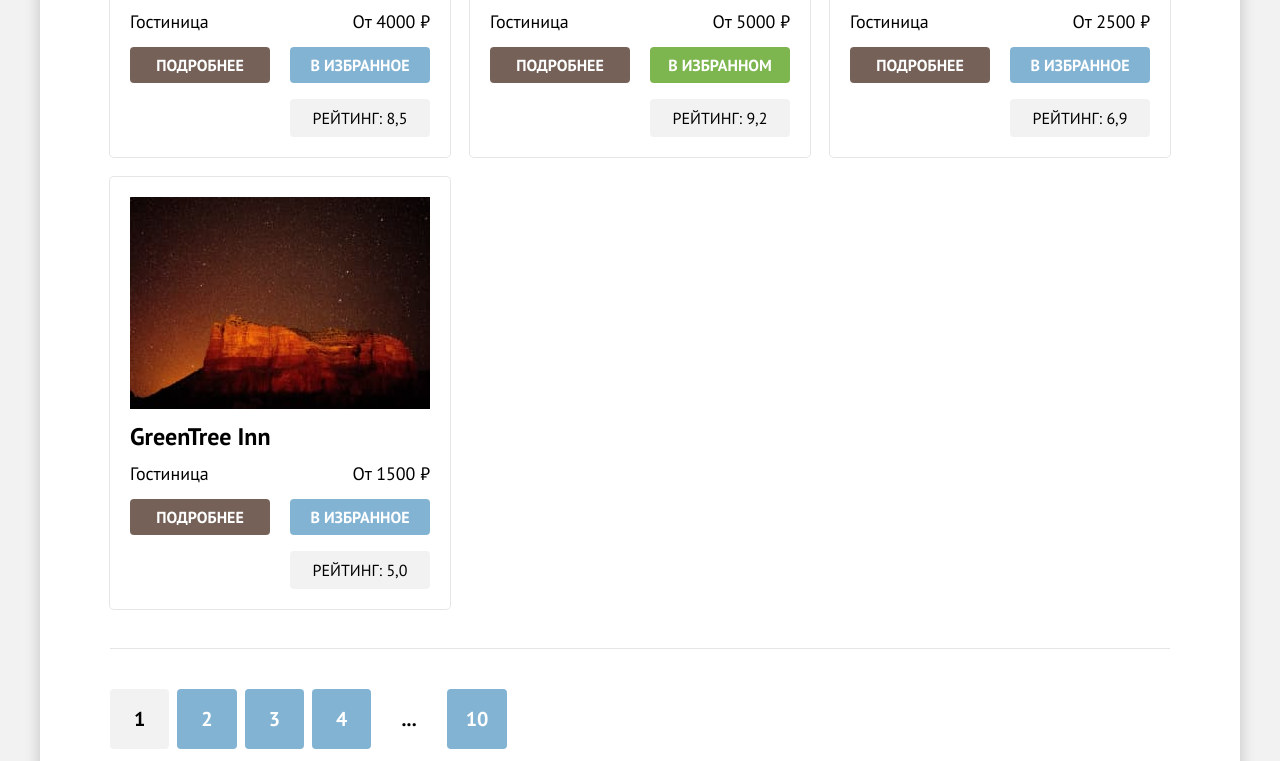
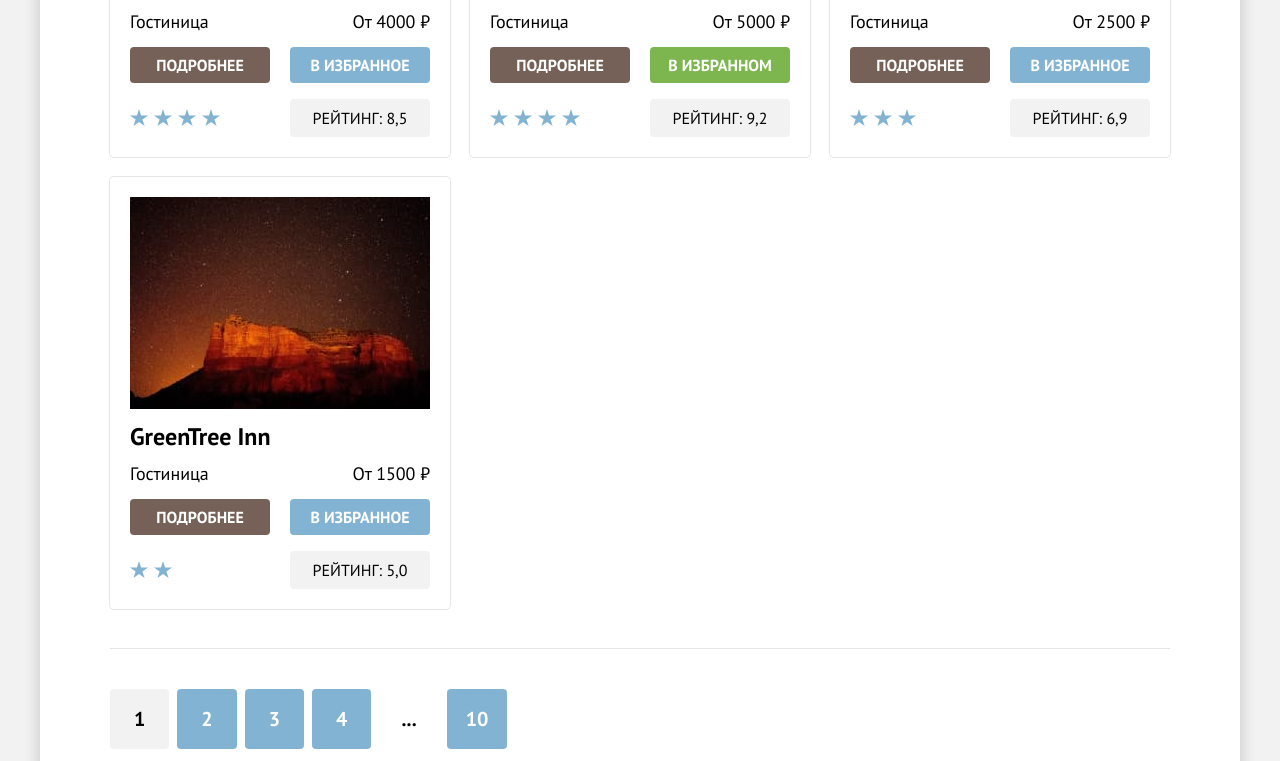
Before and after one commit to htmlacademy-htmlcss/2568305-sedona-2, a plain HTML site: page catalog.html in a window 1280 px wide. Shown: the part 899-1660 px from the top of the page. Drawn offline with Linux system fonts and the light colour scheme.

Commit message:
Декор

```diff
--- a/catalog.html
+++ b/catalog.html
@@ -58,11 +58,11 @@
       <div class="page-container">
 
         <section class="filters">
-          <h1 class="inner-header-title">Гостиницы Седона</h1>
+          <h1 class="inner-header-title">Гостиницы Седоны</h1>
           <ol class="breadcrumbs">
             <li class="breadcrumbs-item">
               <a class="breadcrumbs-link" href="index.html">
-                <svg width="13" aria-hidden="true" focusable="false" height="13" viewBox="0 0 13 13" fill="none"
+                <svg aria-hidden="true" focusable="false" width="12"  height="12" fill="none"
                   xmlns="http://www.w3.org/2000/svg">
                   <path
                     d="M6.5 0.5L0.5 6.30006V12.5001H12.5V6.30006L6.5 0.5ZM11.5 11.5001H1.5V6.70005L6.5 1.9L11.5 6.70005V11.5001Z"
@@ -73,7 +73,7 @@
               </a>
             </li>
             <li class="breadcrumbs-item">
-              <svg aria-hidden="true" focusable="false" width="8" height="11" viewBox="0 0 8 11" fill="none"
+              <svg aria-hidden="true" focusable="false" width="8" height="11" fill="none"
                 xmlns="http://www.w3.org/2000/svg">
                 <path
                   d="M6.91526 4.96875L2.16526 0.71875C1.91526 0.46875 1.41526 0.46875 1.04026 0.71875C0.665263 0.96875 0.790263 1.46875 1.04026 1.71875L5.16526 5.46875L1.16526 9.21875C0.915263 9.46875 0.915263 9.96875 1.16526 10.2188C1.16526 10.3438 1.54026 10.4688 1.66526 10.4688C1.79026 10.4688 2.04026 10.3438 2.16526 10.2188L6.91526 5.96875C7.29026 5.71875 7.29026 5.21875 6.91526 4.96875Z"
@@ -232,7 +232,7 @@
             <p class="product-card-price">От 4000 ₽</p>
             <a class="product-card-button button-braun" href="#">Подробнее</a>
             <a class="product-card-button button-blue" href="#">В избранное</a>
-            <p class="product-card-stars product-card-stars-4"><span class="visually-hidden">4 звезды</span></p>
+            <p class="product-card-stars-4"><span class="visually-hidden">4 звезды</span></p>
             <p class="product-card-rating">Рейтинг: <span>8,5</span></p>
 
           </li>
@@ -246,7 +246,7 @@
             <p class="product-card-price">От 5000 ₽</p>
             <a class="product-card-button button-braun" href="#">Подробнее</a>
             <a class="product-card-button button-green" href="#">В избранном</a>
-            <p class="product-card-stars product-card-stars-4"><span class="visually-hidden">4 звезды</span></p>
+            <p class="product-card-stars-4"><span class="visually-hidden">4 звезды</span></p>
             <p class="product-card-rating">Рейтинг: <span>9,2</span></p>
           </li>
 
@@ -260,7 +260,7 @@
             <p class="product-card-price">От 2500 ₽</p>
             <a class="product-card-button button-braun" href="#">Подробнее</a>
             <a class="product-card-button button-blue" href="#">В избранное</a>
-            <p class="product-card-stars product-card-stars-3"><span class="visually-hidden">3 звезды</span></p>
+            <p class="product-card-stars-3"><span class="visually-hidden">3 звезды</span></p>
             <p class="product-card-rating">Рейтинг: <span>6,9</span></p>
           </li>
 
@@ -274,7 +274,7 @@
             <p class="product-card-price">От 1500 ₽</p>
             <a class="product-card-button button-braun" href="#">Подробнее</a>
             <a class="product-card-button button-blue" href="#">В избранное</a>
-            <p class="product-card-stars product-card-stars-2"><span class="visually-hidden">2 звезды</span></p>
+            <p class="product-card-stars-2"><span class="visually-hidden">2 звезды</span></p>
             <p class="product-card-rating">Рейтинг: <span>5,0</span></p>
           </li>
         </ul>
--- a/styles/styles.css
+++ b/styles/styles.css
@@ -191,7 +191,7 @@ body {
   position: absolute;
   right: 16px;
   left: 16px;
-  bottom: -1px;
+  bottom: 0;
   height: 2px;
   background-color: #756257;
   content: "";
@@ -315,7 +315,7 @@ body {
   font-size: 22px;
   line-height: 26px;
   text-align: center;
-  padding-bottom: 69px;
+  padding-bottom: 90px;
   margin: 0;
   color: #333333;
 }
@@ -1035,6 +1035,26 @@ placeholder {
   cursor: pointer;
 }
 
+.product-card-stars-4 {
+  background-image: url("../images/Star-4.png");
+  background-repeat: no-repeat;
+  background-position: top;
+  margin: 0;
+}
+
+.product-card-stars-3 {
+  background-image: url("../images/Star-3.png");
+  background-repeat: no-repeat;
+  background-position: top;
+  margin: 0;
+}
+
+.product-card-stars-2 {
+  background-image: url("../images/Star-2.png");
+  background-repeat: no-repeat;
+  background-position: top;
+  margin: 0;
+}
 
 .product-card-rating {
   padding: 9px 22px;
```
Also changed, not shown: images/Star-2.png (added), images/Star-3.png (added), images/Star-4.png (added).
